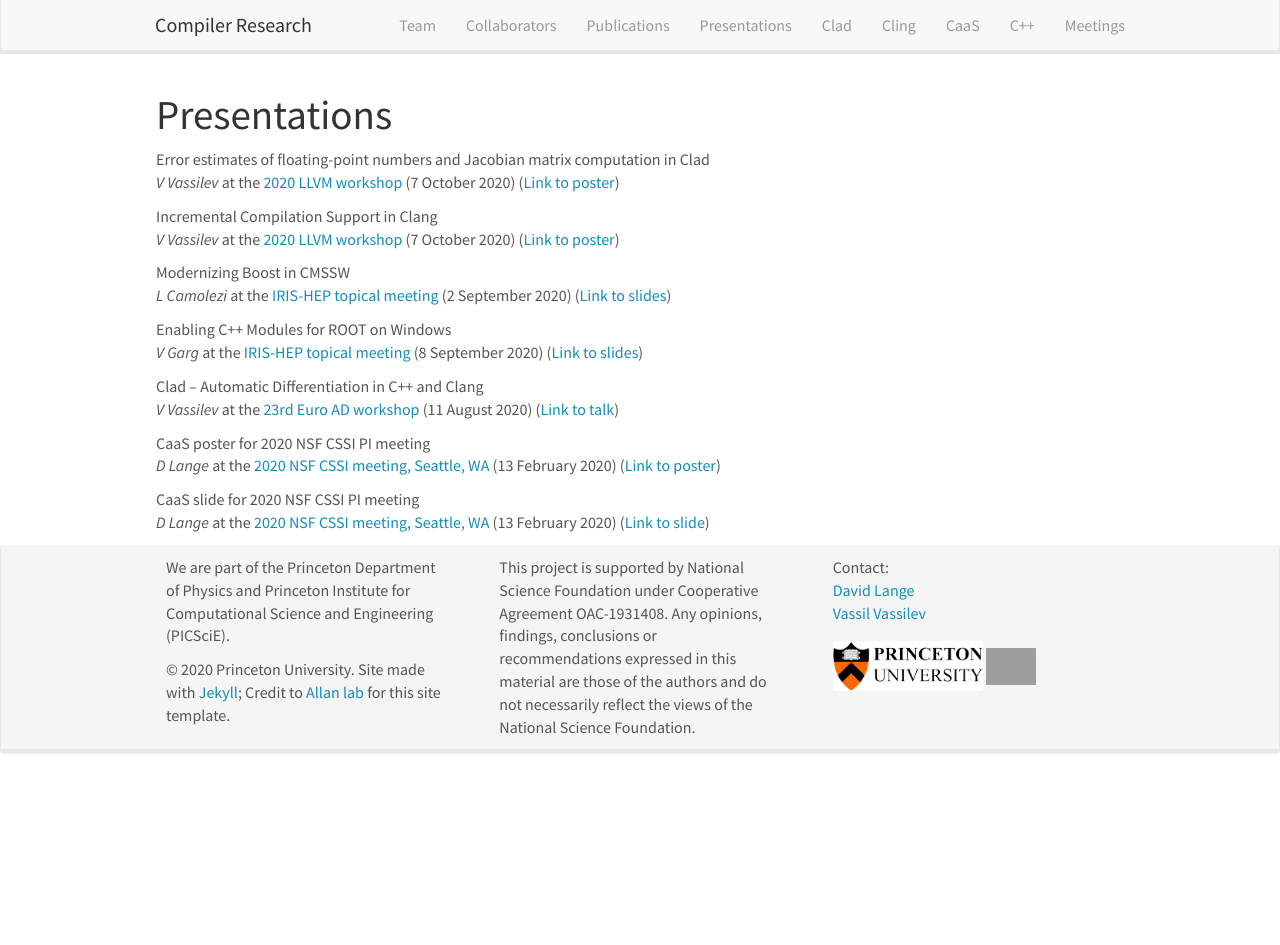
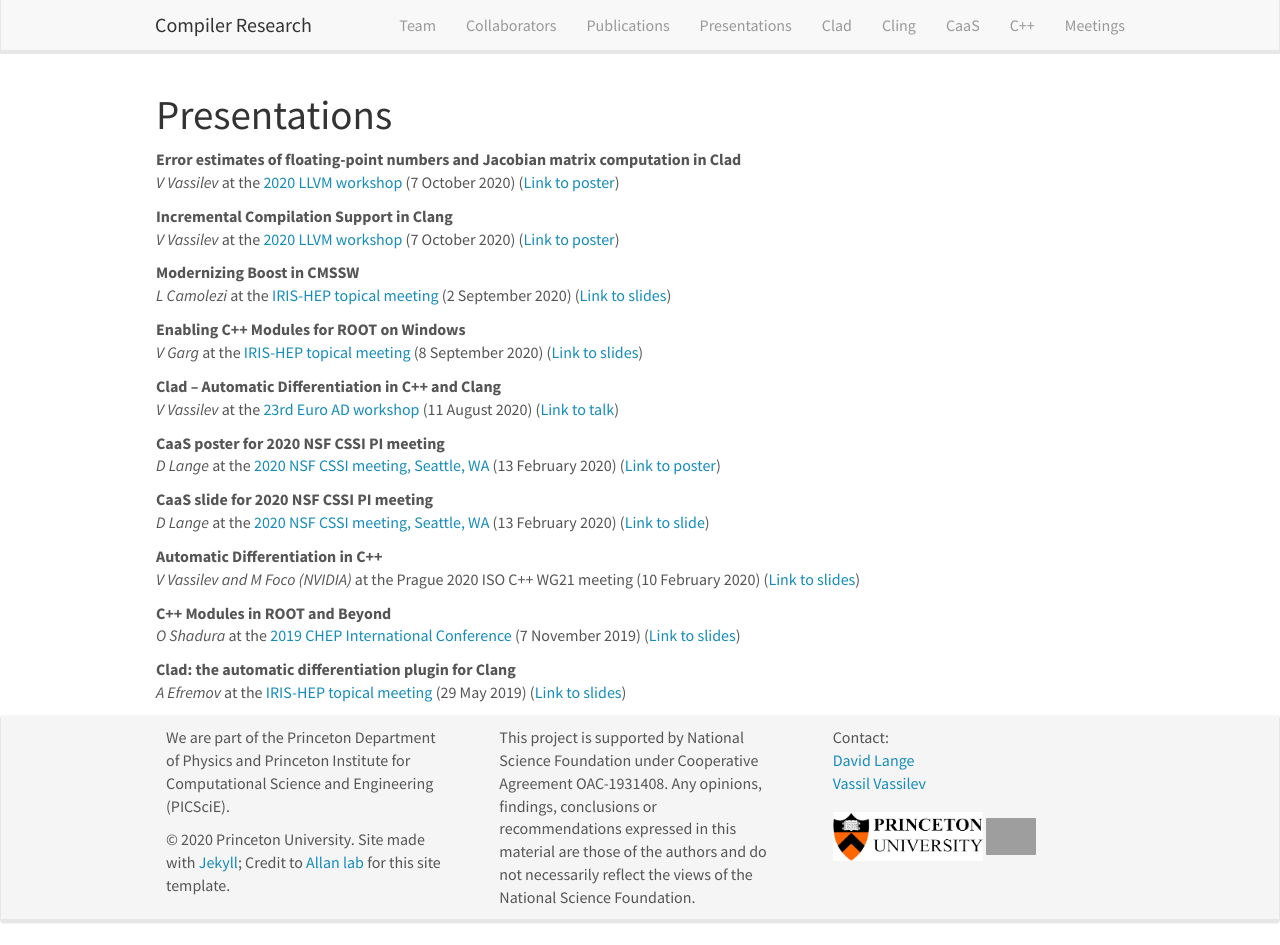
Before and after one commit to vgvassilev/clad, a Jekyll site: the page built from _pages/presentations.md, in a window 1280 px wide and 945 px high. Built offline with Jekyll 4.4.1, drawn with Linux system fonts in a browser that asks for light colours; nearby versions of some CDN libraries; grey boxes are pictures that could not be loaded.

Commit message:
more presentations

```diff
--- a/_data/preslist.yml
+++ b/_data/preslist.yml
@@ -62,3 +62,30 @@
   link:
     url: /_assets/presentations/CSSI2020_slide.pdf
     display: Link to slide
+
+- title: "Automatic Differentiation in C++"
+  description:
+  location: Prague 2020 ISO C++ WG21 meeting
+  date: 10 February 2020
+  speaker: V Vassilev and M Foco (NVIDIA)
+  link:
+    url: "https://docs.google.com/presentation/d/19a2QNwC08pucKGwsMC7-SVFHJHEEmG31yIJtapKn_vU"
+    display: Link to slides
+
+- title: "C++ Modules in ROOT and Beyond"
+  description:
+  location: "[2019 CHEP International Conference](chep2019.org)"
+  date: 7 November 2019
+  speaker: O Shadura
+  link:
+    url: "https://indico.cern.ch/event/773049/contributions/3473264/attachments/1937517/3215659/C_Modules_in_ROOT_and_Beyond4.pdf"
+    display: Link to slides
+
+- title: "Clad: the automatic differentiation plugin for Clang"
+  description:
+  location: "[IRIS-HEP topical meeting](https://indico.cern.ch/event/815976/)"
+  date: 29 May 2019
+  speaker: A Efremov
+  link:
+    url: "https://indico.cern.ch/event/815976/contributions/3405951/attachments/1853315/3043286/CladIRIS.pdf"
+    display: Link to slides
--- a/_pages/presentations.md
+++ b/_pages/presentations.md
@@ -12,7 +12,7 @@
 
 {% for pres in site.data.preslist %}
 
-  {{ pres.title }} <br />
+  <b>{{ pres.title }}</b> <br />
   <em>{{ pres.speaker }} </em> at the {{pres.location}} ({{pres.date}}) (<a href="{{ pres.link.url }}">{{ pres.link.display }}</a>)
 
 {% endfor %}
```
